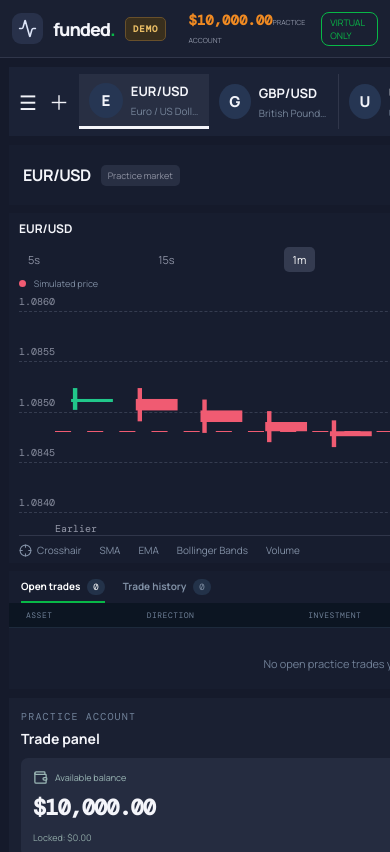
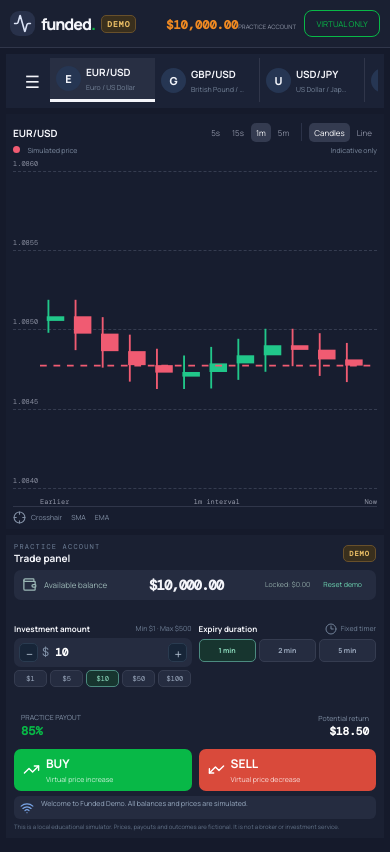
Before and after one commit to bostshahin9-creator/Funded, a Next.js app: page / in a window 390 px wide. Shown: the top 852 px of the page. Built offline with nearby package versions, Linux system fonts and the light colour scheme.

Commit message:
Fit phone portrait terminal on one screen without page scrolling

```diff
--- a/app/globals.css
+++ b/app/globals.css
@@ -196,3 +196,45 @@ html,body{height:100%;overflow:hidden;background:#151a2b}
   .account-chevron{display:none}
   .virtual-account{height:34px;padding:0 8px;border:1px solid #08b847;border-radius:8px;color:#08b847;font-size:9px;display:grid;place-items:center}
 }
+
+/* Portrait phone: fixed one-screen simulator, compact controls and chart markers */
+.trade-marker{filter:drop-shadow(0 0 3px #0008)}
+@media(max-width:760px){
+ html,body{width:100%;height:100%;min-height:100%;overflow:hidden!important;overscroll-behavior:none}
+ .app-shell{width:100%;height:100dvh;min-height:0;max-height:100dvh;overflow:hidden;display:flex;flex-direction:column}
+ .topbar{height:48px;min-height:48px;flex:0 0 48px;padding:0 10px;gap:8px}
+ .brand{display:flex;font-size:16px;gap:6px}.brand-mark{width:25px;height:25px}.demo-pill{font-size:8px;padding:3px 5px}
+ .top-actions{gap:8px}.header-balance strong{font-size:12px}.header-balance small{font-size:6px}.virtual-account{height:27px;min-width:76px;font-size:8px}
+ .workspace{flex:1;min-height:0;height:auto;max-height:none;margin:0;padding:6px;gap:6px;display:grid;grid-template-columns:minmax(0,1fr);grid-template-rows:54px minmax(150px,1fr) auto;overflow:hidden}
+ .asset-sidebar{grid-column:1;grid-row:1;width:100%;height:54px;min-height:54px;padding:4px 6px;display:flex;overflow:hidden}
+ .asset-sidebar .panel-heading{width:28px;min-width:28px;border:0;margin:0}.asset-sidebar .panel-heading:after{content:"☰";font-size:17px;letter-spacing:0}
+ .asset-list{height:100%;min-width:0;overflow-x:auto;scrollbar-width:none}.asset-list::-webkit-scrollbar{display:none}
+ .asset-row{width:105px;min-width:105px;height:44px;padding:4px 6px;gap:5px;border-right:1px solid #30364a}
+ .asset-icon{width:25px;height:25px;font-size:11px}.asset-meta strong{font-size:10px}.asset-meta small{font-size:7px;max-width:53px}
+ .center-column{grid-column:1;grid-row:2;width:100%;height:100%;min-height:0;gap:5px;overflow:hidden}
+ .market-summary{display:none}
+ .chart-panel{height:100%;min-height:0;flex:1;padding:6px 7px 4px;overflow:hidden}
+ .chart-toolbar{min-height:24px;align-items:center;flex-direction:row}.chart-title{display:block}.chart-title .eyebrow{display:none}.chart-title strong{font-size:10px}
+ .chart-controls{width:auto;gap:2px;justify-content:flex-end}.chart-controls button{font-size:8px;padding:4px 5px}
+ .chart-legend{display:flex;margin:2px 0;font-size:7px}.chart-wrap{height:auto;min-height:0;flex:1;margin-top:2px;padding-left:27px;padding-bottom:17px}
+ .chart-grid{inset:0 0 17px 0;font-size:7px}.price-chart{left:27px;width:calc(100% - 27px);height:calc(100% - 17px)}.chart-times{left:27px;font-size:7px}
+ .indicator-row{min-height:19px;padding-top:3px;gap:9px;font-size:7px;overflow:hidden}.indicator-row span:nth-child(n+4){display:none}
+ .trade-table{display:none}
+ .trade-sidebar{grid-column:1;grid-row:3;width:100%;height:auto;min-height:0;overflow:hidden;padding:7px 8px;display:grid;grid-template-columns:1fr 1fr;gap:5px 7px}
+ .trade-sidebar .panel-heading{grid-column:1/-1;margin:0;min-height:18px}.trade-sidebar .panel-heading h2{display:block;font-size:10px}.trade-sidebar .panel-heading .eyebrow{font-size:7px;margin:0}.trade-sidebar .demo-pill{font-size:7px}
+ .balance-card{grid-column:1/-1;padding:6px 8px;display:flex;align-items:center;justify-content:space-between}.balance-label{font-size:8px}.balance-card>strong{font-size:14px;margin:0}.balance-bottom{gap:7px;font-size:7px}.balance-bottom button{font-size:7px}
+ .field-block{margin:0;min-width:0}.field-label{margin:0 0 4px}.field-label label{font-size:8px}.field-label>span{font-size:7px}
+ .amount-input{height:29px;padding:0 5px;gap:4px}.amount-input input{font-size:11px}.amount-input button{width:19px;height:19px}
+ .quick-amounts{margin-top:3px;gap:3px}.quick-amounts button{padding:3px 1px;font-size:7px}
+ .duration-options{gap:3px}.duration-options button{padding:6px 2px;font-size:7px}
+ .payout-card{grid-column:1/-1;margin:0;padding:5px 7px;gap:4px;display:flex;justify-content:space-between;align-items:center}.payout-card>div{gap:1px}.payout-card span{font-size:7px}.payout-card strong{font-size:12px}.payout-return strong{font-size:11px}.payout-card small{display:none}
+ .trade-sidebar .trade-button{height:42px;min-height:42px;margin:0;padding:0 9px;gap:6px;border-radius:7px}.trade-button svg{width:17px;height:17px}.trade-button strong{font-size:12px}.trade-button small{font-size:7px}
+ .notice{grid-column:1/-1;margin:0;padding:4px 6px;font-size:7px;line-height:1.25}.panel-disclaimer{grid-column:1/-1;margin:0;font-size:6px;line-height:1.2}
+ .footer{display:none}
+}
+@media(max-width:380px){
+ .workspace{grid-template-rows:48px minmax(130px,1fr) auto;padding:4px;gap:4px}
+ .asset-sidebar{height:48px;min-height:48px}.asset-row{width:94px;min-width:94px}
+ .trade-sidebar{padding:5px;gap:4px}.trade-sidebar .trade-button{height:37px;min-height:37px}
+ .notice,.panel-disclaimer{font-size:6px}
+}
```
